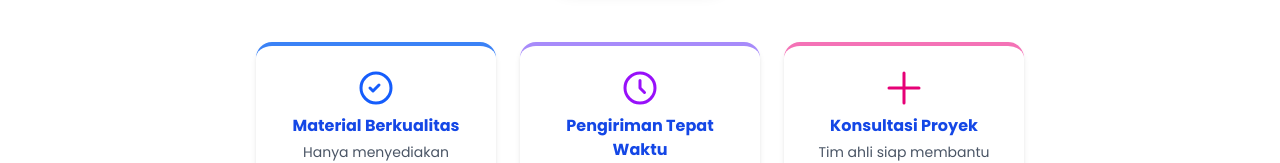
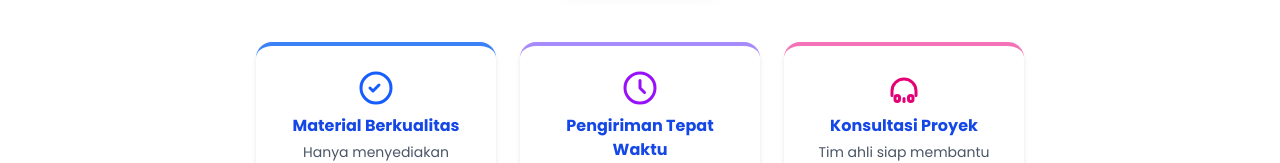
Before and after one commit to zachgumball/MPP, a Next.js app: page / in a window 1280 px wide. Shown: the part 705-868 px from the top of the page. Built offline with nearby package versions, Linux system fonts and the light colour scheme.

Commit message:
ubah icon

```diff
--- a/app/globals.css
+++ b/app/globals.css
@@ -1,4 +1,7 @@
 @import "tailwindcss";
+@tailwind base;
+@tailwind components;
+@tailwind utilities;
 
 :root {
   --background: #ffffff;
--- a/app/page.tsx
+++ b/app/page.tsx
@@ -112,7 +112,13 @@ export default function HomePage() {
           },
           {
             icon: (
-              <svg width="36" height="36" fill="none" viewBox="0 0 24 24" className="text-pink-600"><path d="M12 2v20M2 12h20" stroke="currentColor" strokeWidth="2" strokeLinecap="round"/></svg>
+              // Ganti icon menjadi headset/microphone
+              <svg width="36" height="36" fill="none" viewBox="0 0 24 24" className="text-pink-600">
+                <path d="M4 17v-3a8 8 0 0116 0v3" stroke="currentColor" strokeWidth="2" strokeLinecap="round"/>
+                <rect x="6" y="17" width="3" height="4" rx="1.5" stroke="currentColor" strokeWidth="2"/>
+                <rect x="15" y="17" width="3" height="4" rx="1.5" stroke="currentColor" strokeWidth="2"/>
+                <path d="M12 21v-2" stroke="currentColor" strokeWidth="2" strokeLinecap="round"/>
+              </svg>
             ),
             title: "Konsultasi Proyek",
             desc: "Tim ahli siap membantu solusi material sesuai kebutuhan Anda.",
--- a/package.json
+++ b/package.json
@@ -19,7 +19,9 @@
     "@types/node": "^20",
     "@types/react": "^19",
     "@types/react-dom": "^19",
-    "tailwindcss": "^4",
+    "autoprefixer": "^10.4.21",
+    "postcss": "^8.5.6",
+    "tailwindcss": "^4.1.11",
     "typescript": "^5"
   }
 }
```
Also changed, not shown: 1 other file (tests, documents, lock files or other folders).
